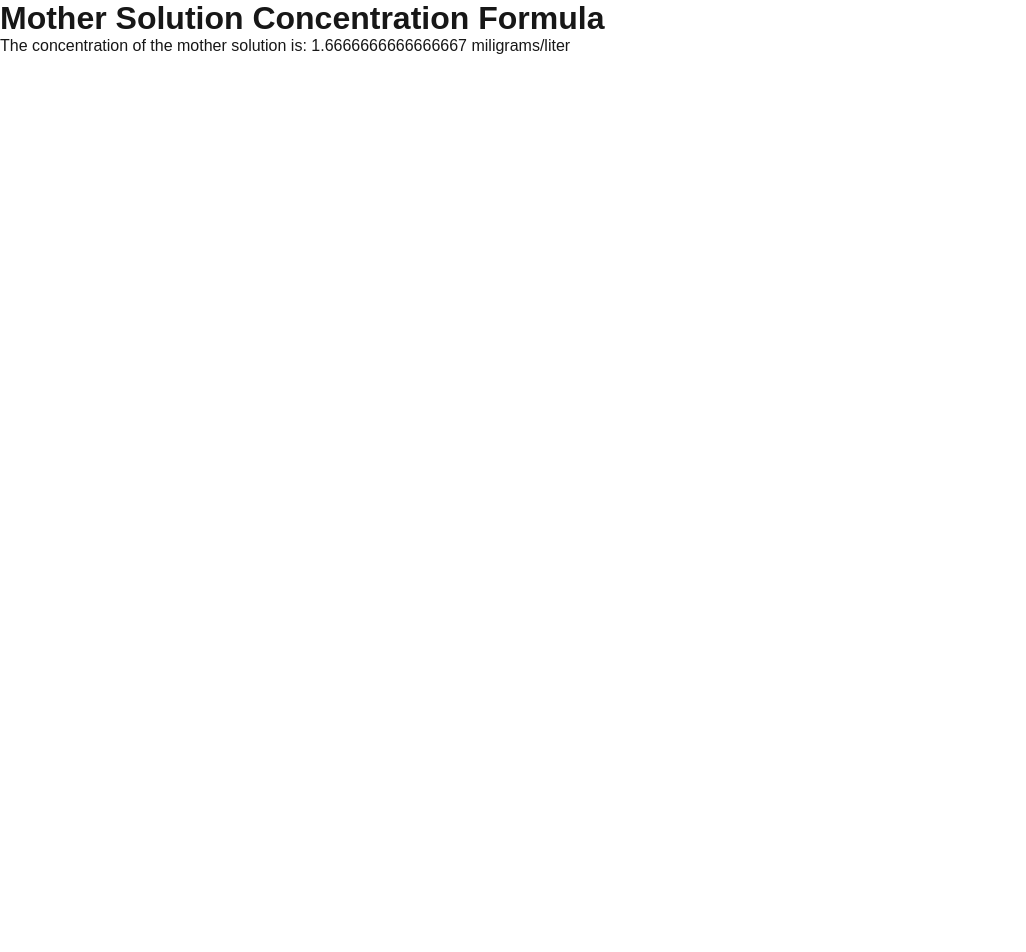
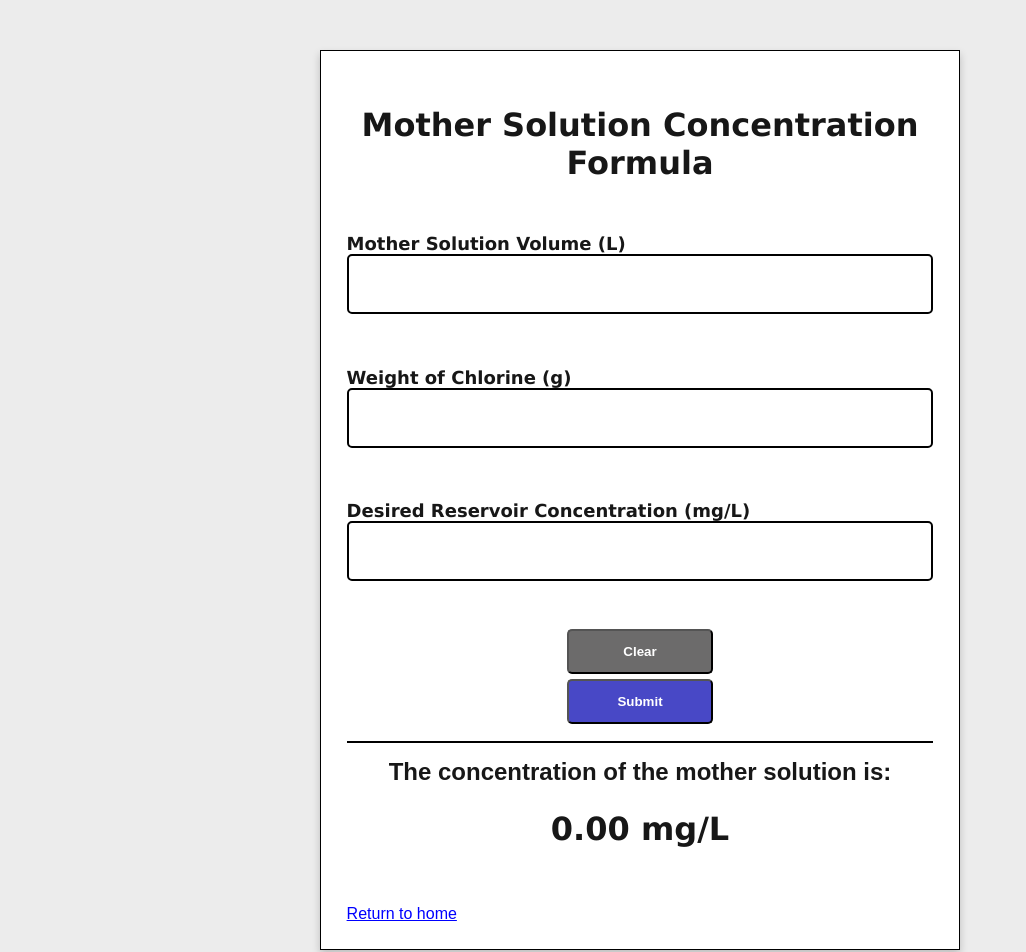
Before and after one commit to CivicTechAtlanta/agua-vida-poc, a Next.js app: page /mother-solution-concentration in a window 1280 px wide. Shown: the top 952 px of the page, without its empty margins (0-1026 px from the left). Before the commit the page ends 800 px from the top, so only its background shows below. Built offline with nearby package versions, Linux system fonts and the light colour scheme.

Commit message:
feat: implement initial mother solution page

```diff
--- /dev/null
+++ b/src/app/mother-solution-concentration/components/Form.tsx
@@ -0,0 +1,86 @@
+"use client";
+
+import { useState } from "react";
+import Input from "./Input";
+import "../styles/Form.css";
+
+type FormProps = {
+  onCalculate: (calculatedValue: number) => void;
+};
+
+export default function Form({ onCalculate }: FormProps) {
+  const [formData, setFormData] = useState<{
+    motherSolutionVolume: number;
+    weightOfChlorine: number;
+    desiredReservoirConcentration: number;
+  }>({
+    motherSolutionVolume: 0,
+    weightOfChlorine: 0,
+    desiredReservoirConcentration: 0,
+  });
+
+  const handleChange = (event: React.ChangeEvent<HTMLInputElement>) => {
+    const { name, value } = event.target;
+    setFormData((prev) => ({
+      ...prev,
+      [name]: parseFloat(value) || 0,
+    }));
+  };
+
+  const clear = () => {
+    onCalculate(0);
+  }
+
+  const handleSubmit = (event: React.FormEvent) => {
+    event.preventDefault();
+    const {
+      motherSolutionVolume,
+      weightOfChlorine,
+      desiredReservoirConcentration,
+    } = formData;
+    const newConcentratedMotherSolution =
+      (weightOfChlorine * 10 * desiredReservoirConcentration) /
+      motherSolutionVolume;
+
+    onCalculate(newConcentratedMotherSolution);
+  };
+
+  const motherSolutionVolumeLabel = "Mother Solution Volume (L)";
+  const weightOfChlorineLabel = "Weight of Chlorine (g)";
+  const desiredReservoirConcentrationLabel =
+    "Desired Reservoir Concentration (mg/L)";
+
+  return (
+    <form className="form" onSubmit={handleSubmit}>
+      <div className="input-wrapper">
+        <Input
+          label={motherSolutionVolumeLabel}
+          name="motherSolutionVolume"
+          min="0.01"
+          handleChange={handleChange}
+        ></Input>
+        <Input
+          label={weightOfChlorineLabel}
+          name="weightOfChlorine"
+          min="0"
+          handleChange={handleChange}
+        ></Input>
+        <Input
+          label={desiredReservoirConcentrationLabel}
+          name="desiredReservoirConcentration"
+          min="0"
+          handleChange={handleChange}
+        ></Input>
+      </div>
+
+      <div className="button-wrapper">
+        <button type="reset" className="clear-button" onClick={clear}>
+          Clear
+        </button>
+        <button type="submit" className="submit-button">
+          Submit
+        </button>
+      </div>
+    </form>
+  );
+}
--- /dev/null
+++ b/src/app/mother-solution-concentration/components/Input.tsx
@@ -0,0 +1,17 @@
+import "../styles/Input.css"
+
+type InputProps = {
+  label: string;
+  name: string;
+  handleChange: (event: React.ChangeEvent<HTMLInputElement>) => void;
+  min?: string;
+};
+
+export default function Input({ label, name, min, handleChange }: InputProps) {
+  return (
+    <div className="input-group">
+      <p>{label}</p>
+      <input name={name} min={min} type="number" onChange={handleChange} step="0.01"></input>
+    </div>
+  );
+}
--- a/src/app/mother-solution-concentration/page.tsx
+++ b/src/app/mother-solution-concentration/page.tsx
@@ -1,20 +1,61 @@
-var mother_solution_volume = 600 // liters
-var weight_of_chlorine = 100 // grams
-var desired_reservoir_concentration = 1 // miligrams/liter
+"use client";
+import { useState } from "react";
+import Form from "./components/Form";
+import "./styles/Main.css";
 
-var concentration_mother_solution = ( weight_of_chlorine * 10 * desired_reservoir_concentration ) / mother_solution_volume // miligrams/liter
+var mother_solution_volume = 600; // liters
+var weight_of_chlorine = 100; // grams
+var desired_reservoir_concentration = 1; // miligrams/liter
+
+var concentration_mother_solution =
+  (weight_of_chlorine * 10 * desired_reservoir_concentration) /
+  mother_solution_volume; // miligrams/liter
 
 function printMotherSolutionConcentration() {
-    console.log("The concentration of the mother solution is: " + concentration_mother_solution + " miligrams/liter");
+  console.log(
+    "The concentration of the mother solution is: " +
+      concentration_mother_solution +
+      " miligrams/liter"
+  );
 }
 
 printMotherSolutionConcentration();
 
 export default function MotherSolutionConcentrationFormula() {
-    return (
-        <div>
-            <h1>Mother Solution Concentration Formula</h1>
-            <p>The concentration of the mother solution is: {concentration_mother_solution} miligrams/liter</p>
+  const [concentratedMotherSolution, setConcentratedMotherSolution] =
+    useState(0);
+
+  const handleCalculate = (calculatedValue: number) => {
+    setConcentratedMotherSolution(calculatedValue);
+  };
+
+  return (
+    <div className="page">
+      <div className="main-content-wrapper">
+        <div className="main-content">
+          <div className="header-wrapper">
+            <h1 className="page-header">
+              Mother Solution Concentration Formula
+            </h1>
+          </div>
+          <div className="form-wrapper">
+            <Form onCalculate={handleCalculate}></Form>
+          </div>
+          <div className="result-wrapper">
+            <h2>The concentration of the mother solution is:</h2>
+            <div className="result-container">
+              <div>
+                <p className="answer">
+                  {concentratedMotherSolution.toFixed(2)} mg/L
+                </p>
+              </div>
+            </div>
+          </div>
         </div>
-    );
+        <div className="footer">
+            <a href="/">Return to home</a>
+          </div>
+      </div>
+    </div>
+  );
 }
--- /dev/null
+++ b/src/app/mother-solution-concentration/styles/Form.css
@@ -0,0 +1,50 @@
+.form {
+  display: flex;
+  align-items: left;
+  justify-content: space-around;
+  flex-direction: column;
+  width: 100%;
+  height: 100%;
+}
+
+.input-wrapper {
+  height: 80%;
+  display: flex;
+  flex-direction: column;
+  justify-content: space-around;
+}
+.button-wrapper {
+  height: 20%;
+  width: 100%;
+  display: flex;
+  flex-direction: column;
+}
+
+.button-wrapper button {
+  height: 45%;
+  border-radius: 5px;
+}
+
+.clear-button {
+  width: 25%;
+  background-color: #6c6b6b;
+  color: white;
+  font-weight: bold;
+  margin: auto;
+}
+
+.clear-button:hover {
+  background-color: rgb(63, 62, 62);
+}
+
+.submit-button {
+  width: 25%;
+  background-color: rgb(72, 72, 198);
+  color: white;
+  font-weight: bold;
+  margin: auto;
+}
+
+.submit-button:hover {
+  background-color: darkblue;
+}
--- /dev/null
+++ b/src/app/mother-solution-concentration/styles/Input.css
@@ -0,0 +1,22 @@
+.input-group {
+    width: 100%;
+    height: 30%;
+    display: flex;
+    flex-direction: column;
+    margin: auto;
+}
+
+input {
+    width: 100%;
+    height: 50%;
+    font-size: 100%;
+    padding-left: 1%;
+    border: 2px solid black;
+    border-radius: 5px;
+}
+
+p {
+    font-size: large;
+    font-weight: bold;
+    font-family: Verdana;
+}
--- /dev/null
+++ b/src/app/mother-solution-concentration/styles/Main.css
@@ -0,0 +1,100 @@
+.page {
+  width: 100vw;
+  height: 100vh;
+  min-height: 1000px;
+  overflow-y: auto;
+  display: flex;
+  align-items: center;
+  margin: auto;
+  background-color: rgb(236, 236, 236);
+}
+
+.main-content-wrapper {
+  width: 50%;
+  height: 90%;
+  min-height: 900px;
+  padding: 2%;
+  display: flex;
+  align-items: center;
+  flex-direction: column;
+  margin: auto;
+  background-color: white;
+  border: 1px solid black;
+  box-shadow: 0 4px 8px rgba(0, 0, 0, 0.2); /* Shadow for depth */
+}
+
+.back-button {
+  width: 75px;
+  height: 45px;
+  position: fixed;
+  bottom: 0;
+  left: 0;
+  font-size: large;
+  font-weight: bold;
+}
+.main-content {
+  height: 95%;
+  display: flex;
+  flex-direction: column;
+  flex-grow: 1;
+}
+
+.footer {
+  height: 5%;
+  width: 100%;
+  display: flex;
+  flex-direction: column;
+  justify-content: flex-end;
+}
+
+.footer a {
+  color: blue;
+  text-decoration: underline;
+}
+
+.footer a:hover {
+  color: darkblue;
+}
+
+.header-wrapper {
+  height: 10%;
+  padding-top: 5%;
+  min-height: 150px;
+  text-align: center;
+  font-family: Verdana;
+  display: flex;
+}
+
+.form-wrapper {
+  height: 65%;
+  min-height: 500px;
+  display: flex;
+  flex-direction: column;
+  justify-content: space-around;
+}
+
+.result-wrapper {
+  margin-top: 2.5%;
+  padding-top: 2.5%;
+  border-top: 2px solid black;
+  display: flex;
+  height: 25%;
+  flex-direction: column;
+  text-align: center;
+}
+
+.result-container {
+  height: 80%;
+  margin: auto;
+  display: flex;
+  flex-direction: column;
+  justify-content: space-evenly;
+}
+.result-wrapper h2 {
+  height: 15%;
+}
+
+.answer {
+  font-size: 2rem;
+  /* min-height: 200px; */
+}
```
